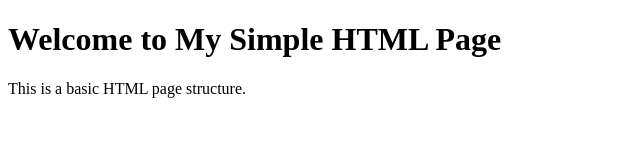
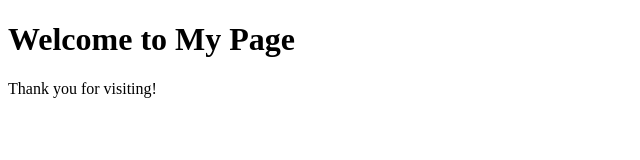
Before and after one commit to betaop888/wind.github.io, a plain HTML site: page index.html in a window 1280 px wide. Shown: the whole page, without its empty margins (0-640 px from the left). Drawn offline with Linux system fonts and the light colour scheme.

Commit message:
привет

```diff
--- a/index.html
+++ b/index.html
@@ -3,10 +3,10 @@
 <head>
     <meta charset="UTF-8">
     <meta name="viewport" content="width=device-width, initial-scale=1.0">
-    <title>Simple HTML Page</title>
+    <title>Welcome</title>
 </head>
 <body>
-    <h1>Welcome to My Simple HTML Page</h1>
-    <p>This is a basic HTML page structure.</p>
+    <h1>Welcome to My Page</h1>
+    <p>Thank you for visiting!</p>
 </body>
 </html>
```
